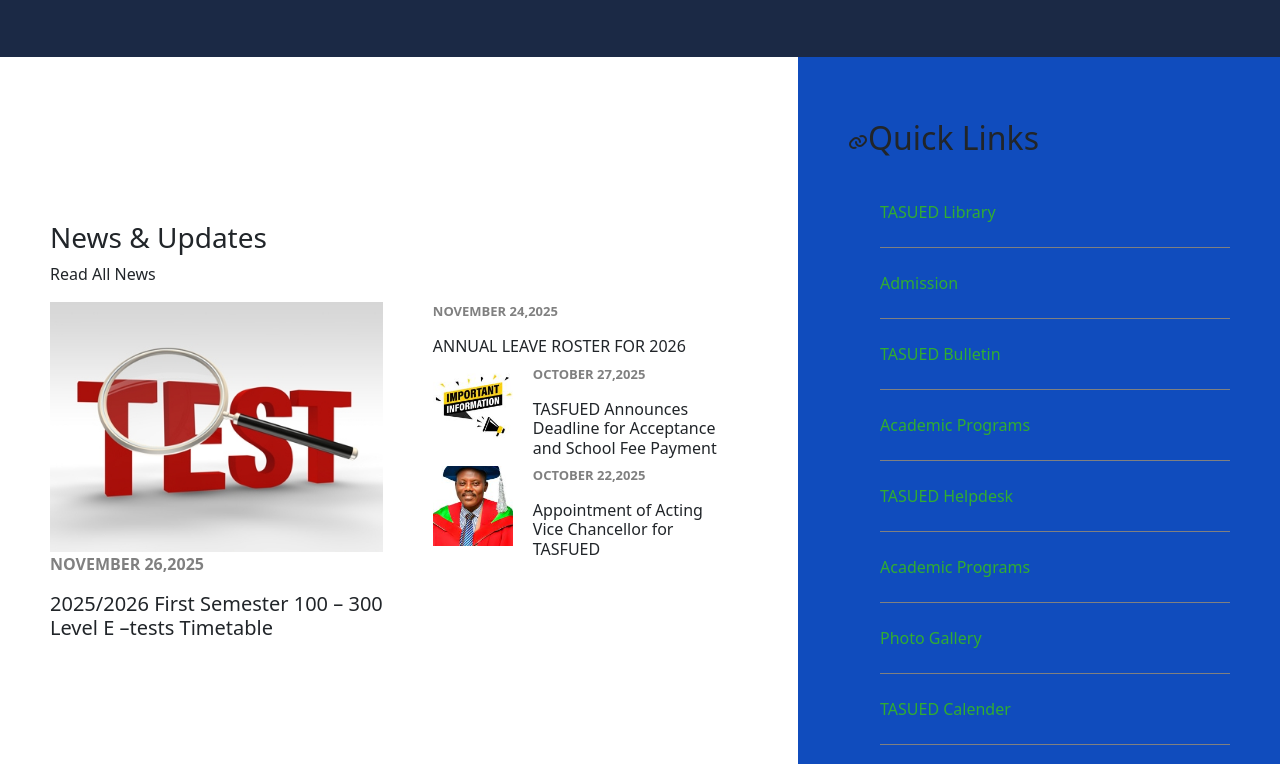
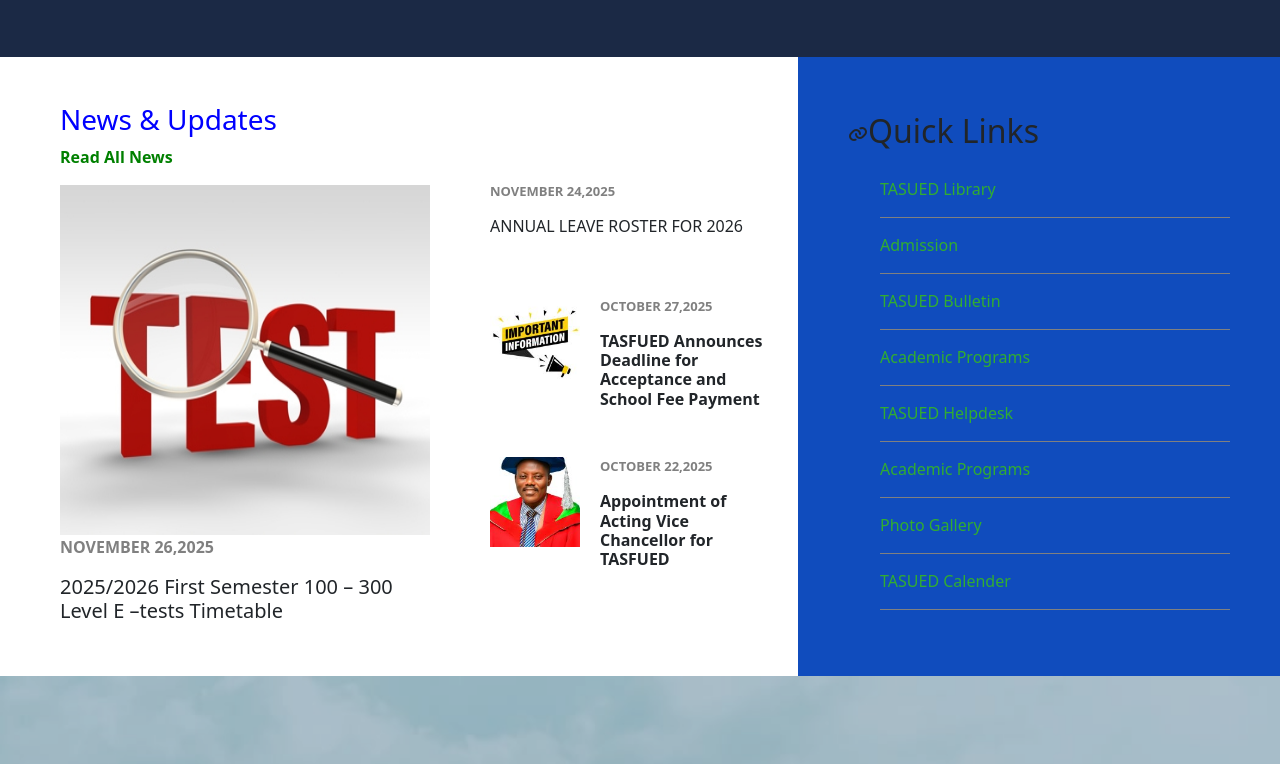
Before and after one commit to olawealth-code/tasued-portal, a plain HTML site: page index.html in a window 1280 px wide. Shown: the part 2556-3320 px from the top of the page. Drawn offline with nearby package versions, Linux system fonts and the light colour scheme.

Commit message:
new test

```diff
--- a/index.html
+++ b/index.html
@@ -148,7 +148,8 @@
         <p>
             Welcome to the Nation Premier University of Education. Our unique selling proposition is our formula 1-2-8 (1st in Nigeria, 2nd Africa and 8th in the World) and the first and only university in the country established on solid principles and platform.
         </p>
-        <p class="our-m">
+        <p class="our-m
+        ">
             Our mission is to enhance the quality of teaching and learning and continuously update the methods and skills of knowledge providers by equipping them with modern technology services delivered by skilled and motivated members of staff to meet the contemporary and future needs of Nigeria with the capability to compete globally.
         </p>
         <div><p class="arrow">Read More <i class="fa-solid fa-arrow-right"></i></p></div>
@@ -187,9 +188,9 @@
     <div class="comb-div">
 <div class="div-one">
 <div>
-    <h3>News & Updates
+    <h3 class="update">News & Updates
 </h3>
-<p>Read All News</p>
+<p class="read-c">Read All News</p>
     </div>
     <div><img class="text-img" src="test-picture.jpeg" alt=""></div>
     <div><p class="nov">NOVEMBER 26,2025</p></div>
@@ -197,8 +198,10 @@
 </div>
 
 <div class="div-two">
+    <div class="annual-div">
 <p  class="nov">NOVEMBER 24,2025</p>
 <h6 class="annual">ANNUAL LEAVE ROSTER FOR 2026</h6>
+    </div>
 <div class="img-div1">
 <div><img class="image-one" src="text-2.jpg" alt=""></div>
 <div><p  class="nov">
--- a/tasued.css
+++ b/tasued.css
@@ -219,7 +219,8 @@ margin: auto;
     color: white;
 }
 .t-ded{
-    width: 70%;
+    width: 90%;
+    font-weight: bold;
 }
 .our-m{
     font-size: 22px;
@@ -245,7 +246,7 @@ margin: auto;
     width: 30%;
     margin: 10px;
 }
-.read-m{a
+.read-m{
     font-weight: 500;
     color: rgb(62, 116, 62);
 }
@@ -259,25 +260,36 @@ margin: auto;
 .img-div1{
     display: flex;
     gap: 20px;
+    margin: 0 0 40px 0;
 }
 .div-three{
     margin: 50px;
-    line-height: 70px;
+    line-height: 55px;
     width: 30%;
 
 }
 .div-two{
-    width: 80%;
+    height: 370px;
     font-size: 13px;
 }
 .div-one{
-    margin: 50px;
+    margin: 0 60px;
 }
+.update{
+    color: blue;
+}
+.read-c{
+    color: green;
+    font-weight: bold;
+}
+.annual-div{
+    margin: 0 0 60px 0;
+}
+
 .comb-div{
     background-color: white;
     display: flex;
     align-items: center;
-    width: 70%;
 }
 .lock{
     display: flex;
@@ -291,10 +303,11 @@ margin: auto;
      color: rgb(49, 173, 49);
 }
 .image-one{
-    height: 80px;
+    height: 90px;
 }
 .text-img{
-    height: 250px;
+    height: 350px;
+    width: 370px;
 }
 
 .big-img{
```
